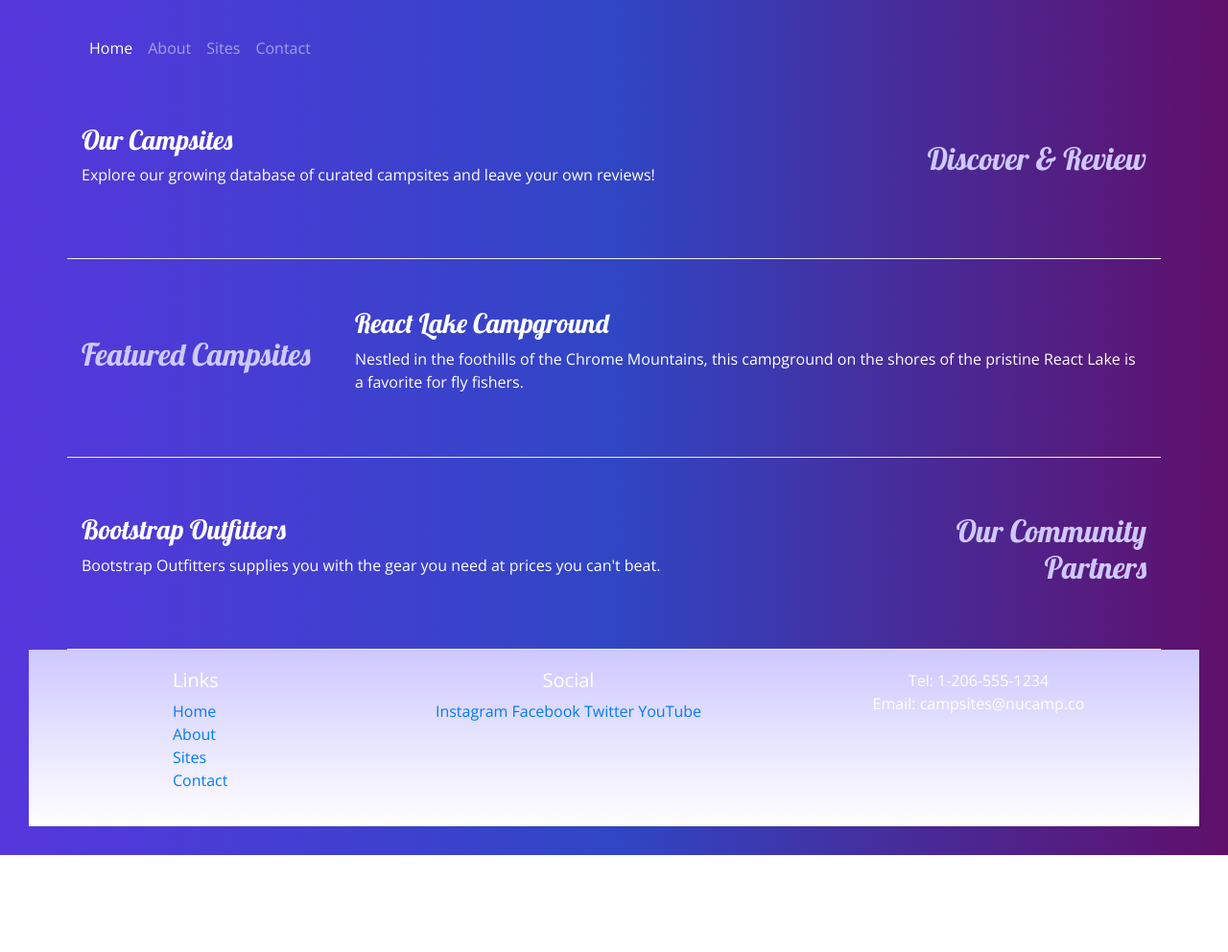
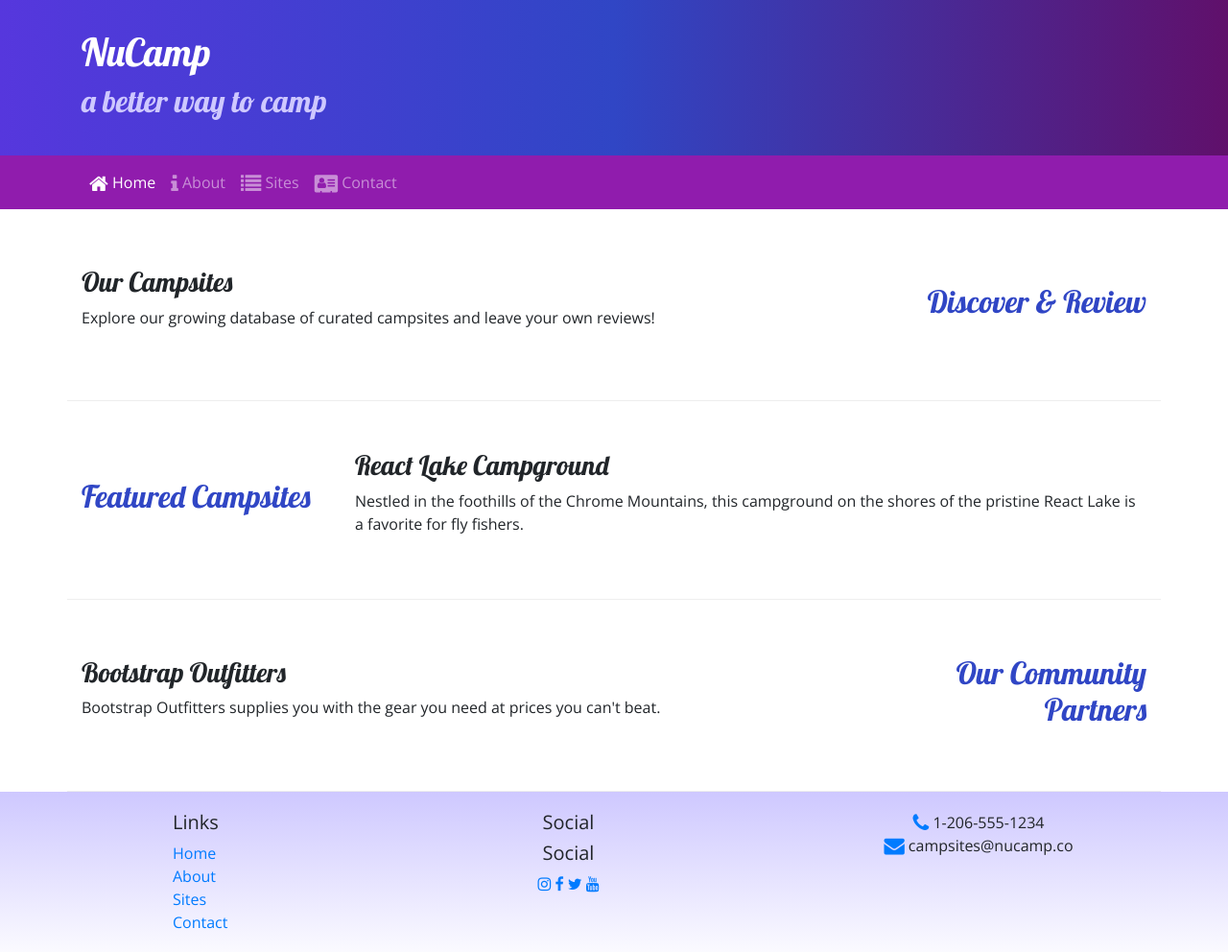
Before and after one commit to derickh93/CampingSite, a website: page index.html in a window 1280 px wide. Shown: the whole page at 96% size. Before the commit the page ends 891 px from the top, so only its background shows below. Drawn offline with nearby package versions, Linux system fonts and the light colour scheme.

Commit message:
icon fonts

```diff
--- a/index.html
+++ b/index.html
@@ -6,31 +6,74 @@
     <meta name="viewport" content="width=device-width, initial-scale=1" />
 
     <!-- Bootstrap CSS -->
-    <link rel="stylesheet" href="node_modules/bootstrap/dist/css/bootstrap.min.css" />
+    <link
+      rel="stylesheet"
+      href="node_modules/bootstrap/dist/css/bootstrap.min.css"
+    />
 
     <!-- Additional CSS must be placed after Bootstrap CSS -->
-    <link rel="stylesheet" href="https://fonts.googleapis.com/css?family=Lobster|Open+Sans" />
+    <link
+      rel="stylesheet"
+      href="https://fonts.googleapis.com/css?family=Lobster|Open+Sans"
+    />
+    <link
+      rel="stylesheet"
+      href="node_modules/font-awesome/css/font-awesome.min.css"
+    />
+
     <link rel="stylesheet" href="css/styles.css" />
     <title>NuCamp: A Better Way To Camp</title>
   </head>
 
   <body>
     <header class="jumbotron jumbotron-fluid">
-      <nav class="navbar-expand-sm navbar-dark sticky-top">
       <div class="container">
-        <button class="navbar-toggler ml-auto" type="button" data-toggle="collapse" data-target="#nucampNavbar">
+        <div class="row">
+          <div class="col">
+            <h1>NuCamp</h1>
+            <h2>a better way to camp</h2>
+          </div>
+        </div>
+      </div>
+    </header>
+
+    <nav class="navbar navbar-expand-sm navbar-dark sticky-top">
+      <div class="container">
+        <button
+          class="navbar-toggler ml-auto"
+          type="button"
+          data-toggle="collapse"
+          data-target="#nucampNavbar"
+        >
           <span class="navbar-toggler-icon"></span>
         </button>
         <div class="collapse navbar-collapse" id="nucampNavbar">
-        <ul class ="navbar-nav">
-          <li class="nav-item active"><a class="nav-link" href="#">Home</a></li>
-          <li class="nav-item"><a class="nav-link" href="aboutus.html">About</a></li>
-          <li class="nav-item"><a class="nav-link" href="#">Sites</a></li>
-          <li class="nav-item"><a class="nav-link" href="#">Contact</a></li>
+          <ul class="navbar-nav">
+            <li class="nav-item active">
+              <a class="nav-link" href="#"
+                ><i class="fa fa-home fa-lg"></i> Home</a
+              >
+            </li>
+            <li class="nav-item">
+              <a class="nav-link" href="aboutus.html"
+                ><i class="fa fa-info fa-lg"></i> About</a
+              >
+            </li>
+            <li class="nav-item">
+              <a class="nav-link" href="#"
+                ><i class="fa fa-list fa-lg"></i> Sites</a
+              >
+            </li>
+            <li class="nav-item">
+              <a class="nav-link" href="#"
+                ><i class="fa fa-address-card fa-lg"></i> Contact</a
+              >
+            </li>
           </ul>
         </div>
       </div>
     </nav>
+
     <div class="container">
       <div class="row row-content align-items-center">
         <div class="col-sm-4 order-sm-last col-md-3">
@@ -39,7 +82,9 @@
         <div class="col">
           <h3>Our Campsites</h3>
           <p class="d-none d-sm-block">
-                  Explore our growing database of curated campsites and leave your own reviews!</p>
+            Explore our growing database of curated campsites and leave your own
+            reviews!
+          </p>
         </div>
       </div>
 
@@ -50,7 +95,9 @@
         <div class="col">
           <h3>React Lake Campground</h3>
           <p class="d-none d-sm-block">
-                  Nestled in the foothills of the Chrome Mountains, this campground on the shores of the pristine React Lake is a favorite for fly fishers.</p>
+            Nestled in the foothills of the Chrome Mountains, this campground on
+            the shores of the pristine React Lake is a favorite for fly fishers.
+          </p>
         </div>
       </div>
 
@@ -61,7 +108,9 @@
         <div class="col">
           <h3>Bootstrap Outfitters</h3>
           <p class="d-none d-sm-block">
-                  Bootstrap Outfitters supplies you with the gear you need at prices you can't beat.</p>
+            Bootstrap Outfitters supplies you with the gear you need at prices
+            you can't beat.
+          </p>
         </div>
       </div>
     </div>
@@ -80,14 +129,16 @@
           </div>
           <div class="col-6 col-sm-5 text-center">
             <h5>Social</h5>
-                  <a href="http://instagram.com/">Instagram</a>
-                  <a href="http://facebook.com/">Facebook</a>
-                  <a href="http://twitter.com/">Twitter</a>
-                  <a href="http://youtube.com/">YouTube</a>
+            <h5>Social</h5>
+            <a href="http://instagram.com/"><i class="fa fa-instagram"></i></a>
+            <a href="http://facebook.com/"><i class="fa fa-facebook"></i></a>
+            <a href="http://twitter.com/"><i class="fa fa-twitter"></i></a>
+            <a href="http://youtube.com/"><i class="fa fa-youtube"></i></a>
           </div>
           <div class="col-sm-4 text-center">
-                Tel: 1-206-555-1234<br />
-                  Email: campsites@nucamp.co
+            <i class="fa fa-phone fa-lg text-primary"></i> 1-206-555-1234<br />
+            <i class="fa fa-envelope fa-lg text-primary"></i>
+            campsites@nucamp.co
           </div>
         </div>
       </div>
--- a/package.json
+++ b/package.json
@@ -1,7 +1,7 @@
 {
   "name": "nucampsite",
   "version": "1.0.0",
-   "description": "This is a website for the fictional campsites review site NuCamp.",
+  "description": "This is a website for the fictional campsites review site NuCamp.",
   "main": "index.html",
   "scripts": {
     "lite": "lite-server",
@@ -15,6 +15,7 @@
   },
   "dependencies": {
     "bootstrap": "^4.5.2",
+    "font-awesome": "^4.7.0",
     "jquery": "^3.5.1",
     "popper.js": "^1.16.1"
   }
```
Also changed, not shown: aboutus.html (+39 -20 lines), 1 other file. Lines whose indentation alone changed are shown as unchanged.
